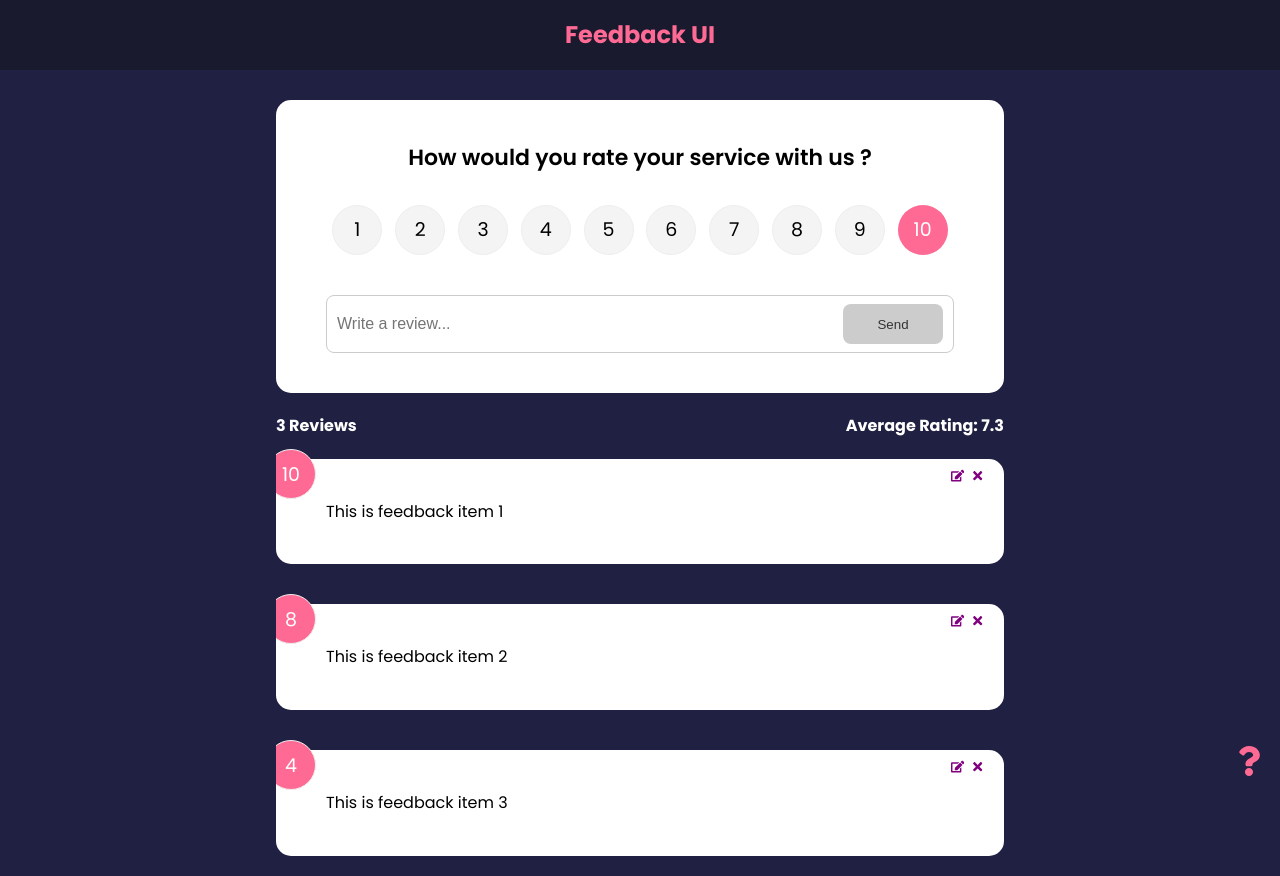
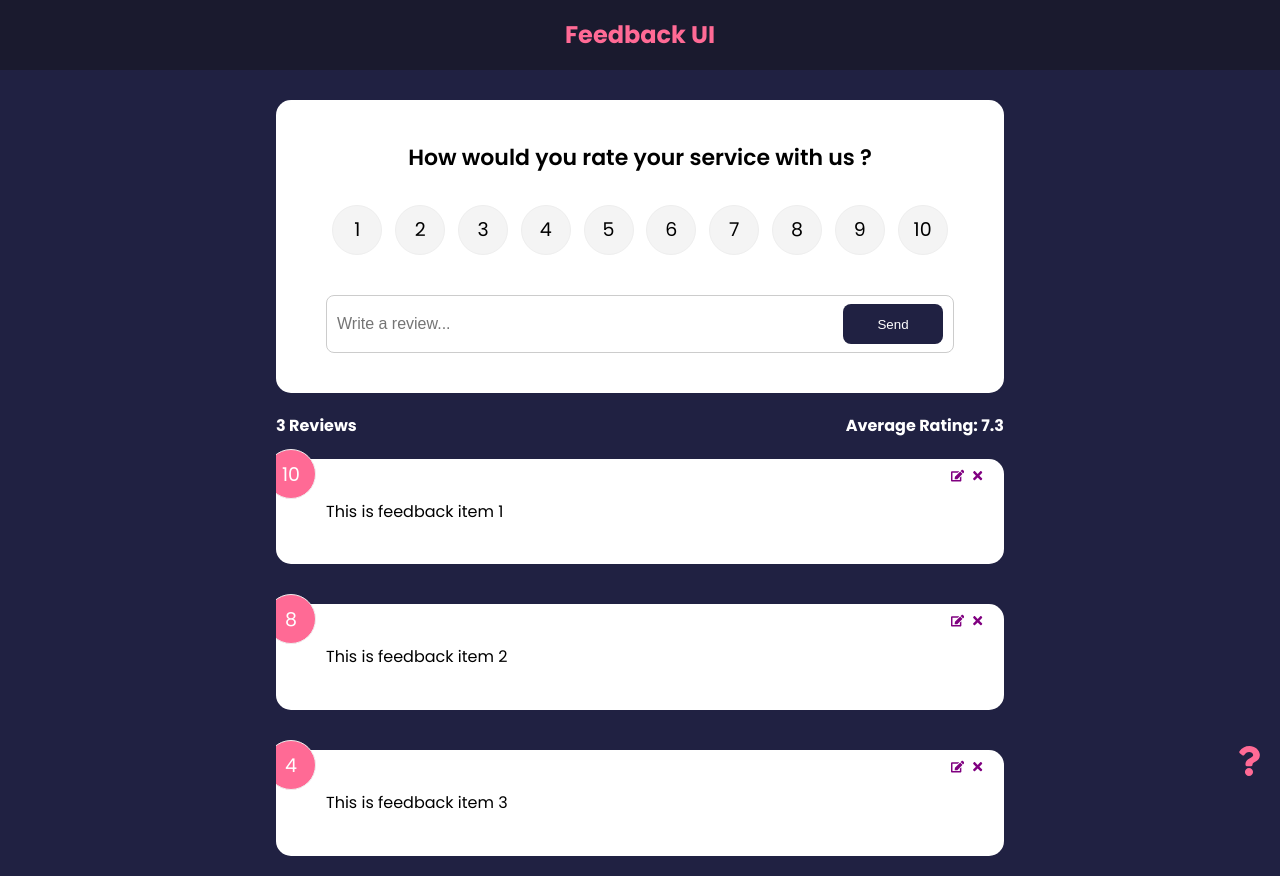
Before and after one commit to nish10/Feedback-App-React, a React (Create React App) app in the folder feedback-app/: page / in a window 1280 px wide. Built offline with nearby package versions, Linux system fonts and the light colour scheme.

Commit message:
useEffect

```diff
--- a/feedback-app/src/components/FeedbackForm.jsx
+++ b/feedback-app/src/components/FeedbackForm.jsx
@@ -1,6 +1,6 @@
 import React from 'react'
 import Card from './shared/Card'
-import { useState } from 'react'
+import { useState, useEffect } from 'react'
 import Button from './shared/Button'
 import RatingSelect from './RatingSelect'
 import { useContext } from 'react'
@@ -11,7 +11,15 @@
   const [rating, setRating] = useState(10)
   const [btnDisabled, setBtnDisabled] = useState(true)
   const [message, setMessage] = useState('')
-  const { addFeedback } = useContext(FeedbackContext)
+  const { addFeedback, feedbackEdit } = useContext(FeedbackContext)
+
+  useEffect(() => {
+    if (feedbackEdit.edit = true) {
+      setBtnDisabled(false)
+      setText(feedbackEdit.item.text)
+      setRating(feedbackEdit.item.rating)
+    }
+  }, [feedbackEdit])
 
   const handleTextChange = (e) => {
     if (text === '') {
--- a/feedback-app/src/components/RatingSelect.jsx
+++ b/feedback-app/src/components/RatingSelect.jsx
@@ -1,13 +1,22 @@
 import React from 'react'
-import { useState } from 'react'
+import { useState, useContext, useEffect } from 'react'
+import FeedbackContext from '../context/FeedbackContext'
 
 function RatingSelect({ select }) {
   const [selected, setSelected] = useState(10)
+
+  const { feedbackEdit } = useContext(FeedbackContext)
 
   const handleChange = (e) => {
     setSelected(+e.currentTarget.value)
     select(+e.currentTarget.value)
   }
+
+  useEffect(() => {
+    if (feedbackEdit.edit === true) {
+      setSelected(feedbackEdit.item.rating)
+    }
+  }, [feedbackEdit])
 
   return (
     <ul className="rating">
--- a/feedback-app/src/context/FeedbackContext.js
+++ b/feedback-app/src/context/FeedbackContext.js
@@ -51,7 +51,8 @@
     feedback,
     deleteFeedback,
     addFeedback,
-    editFeedback
+    editFeedback,
+    feedbackEdit
   }}>
     {children}
   </FeedbackContext.Provider>
```
